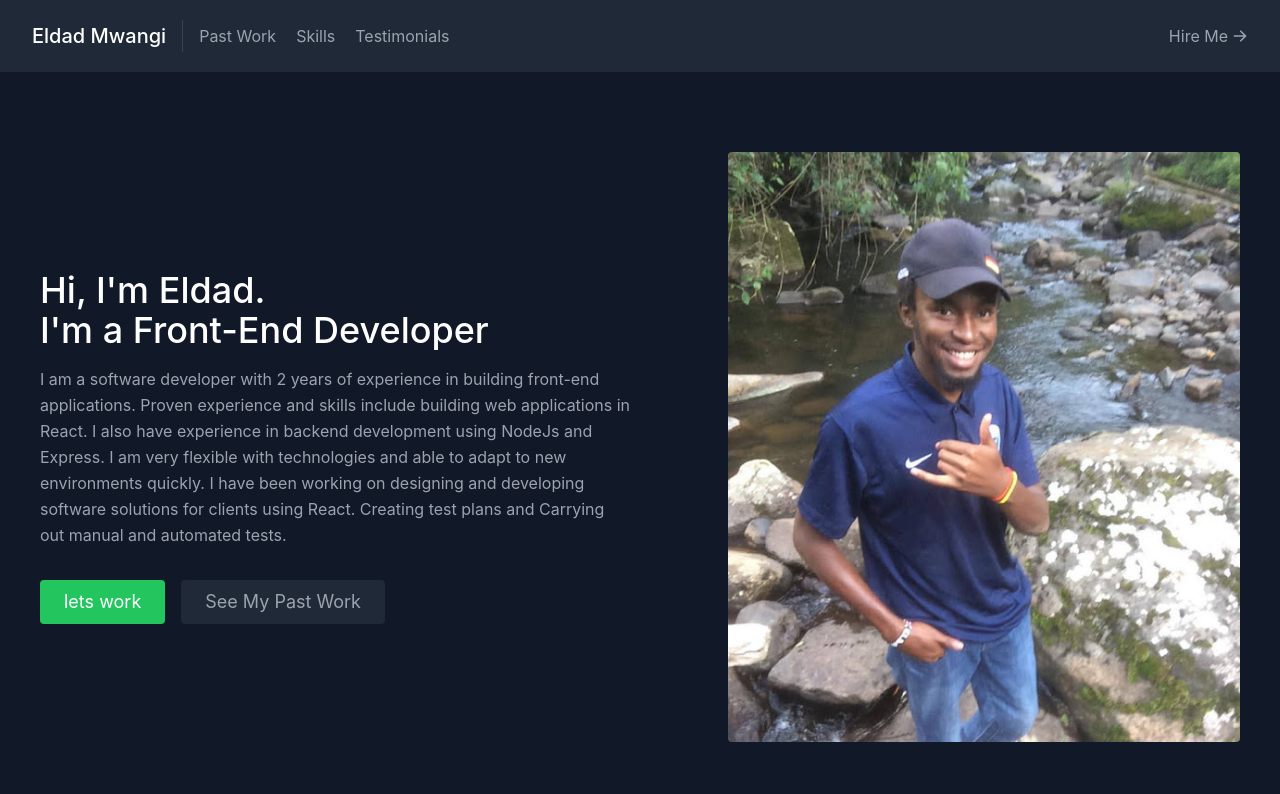
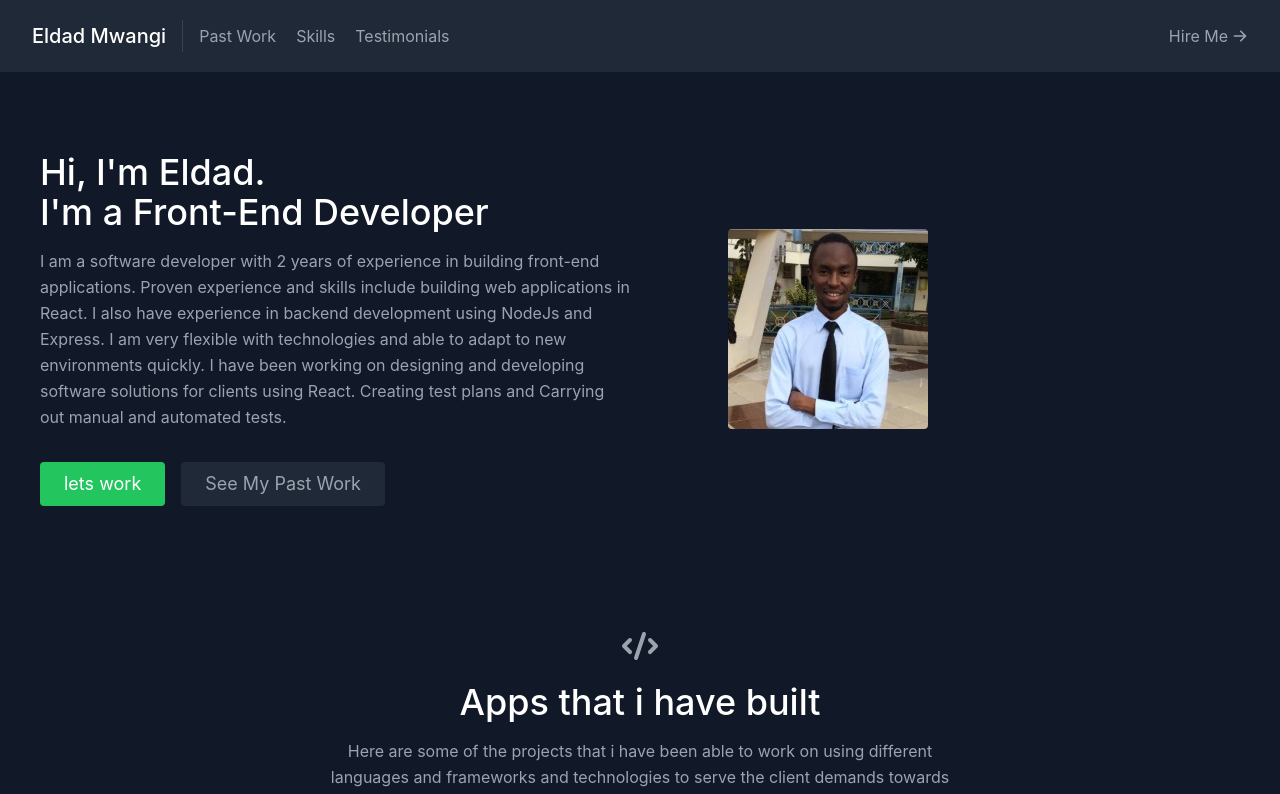
Before and after one commit to eldadmwangi/personal-portfolio., a React (Create React App) app: page /about in a window 1280 px wide. Shown: the top 794 px of the page. Built offline with nearby package versions, Linux system fonts and the light colour scheme; the HTML template or start-up script is replaced by a standard one.

Commit message:
update profile

```diff
--- a/src/components/About.jsx
+++ b/src/components/About.jsx
@@ -41,7 +41,7 @@ function About() {
           <img
             className="object-cover object-center rounded"
             alt="eldad"
-            src="eld.jpg"
+            src="LINKDPROF.jpeg"
           />
         </div>
       </div>
--- a/src/data.js
+++ b/src/data.js
@@ -11,7 +11,7 @@ export const projects = [
     title: "React Ecommerce",
     subtitle: "React and Python",
     description:
-      "A complete ecommerce website with a developed backend and frontend using Django and React",
+      "An e-commerce website with a developed backend and frontend using Django and React",
     image: "react.gif",
     link: "https://buildersoptionlimited.com/",
   },
```
Also changed, not shown: public/LINKDPROF.jpeg (added).
